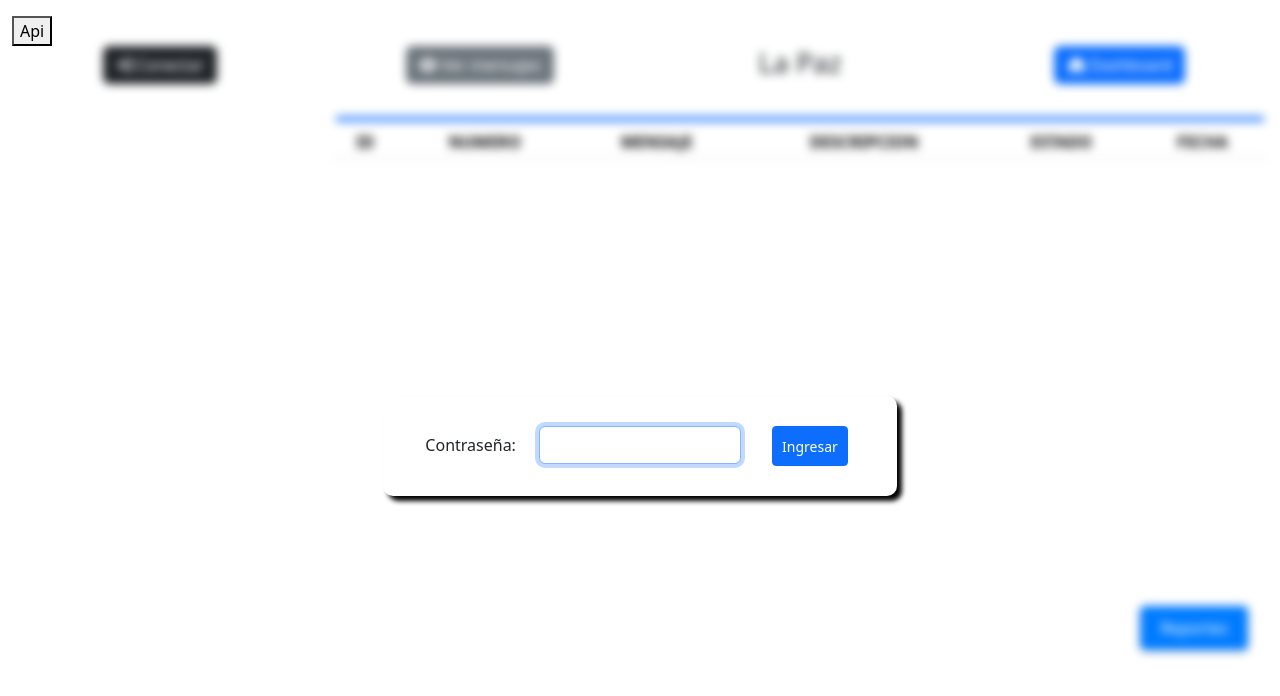
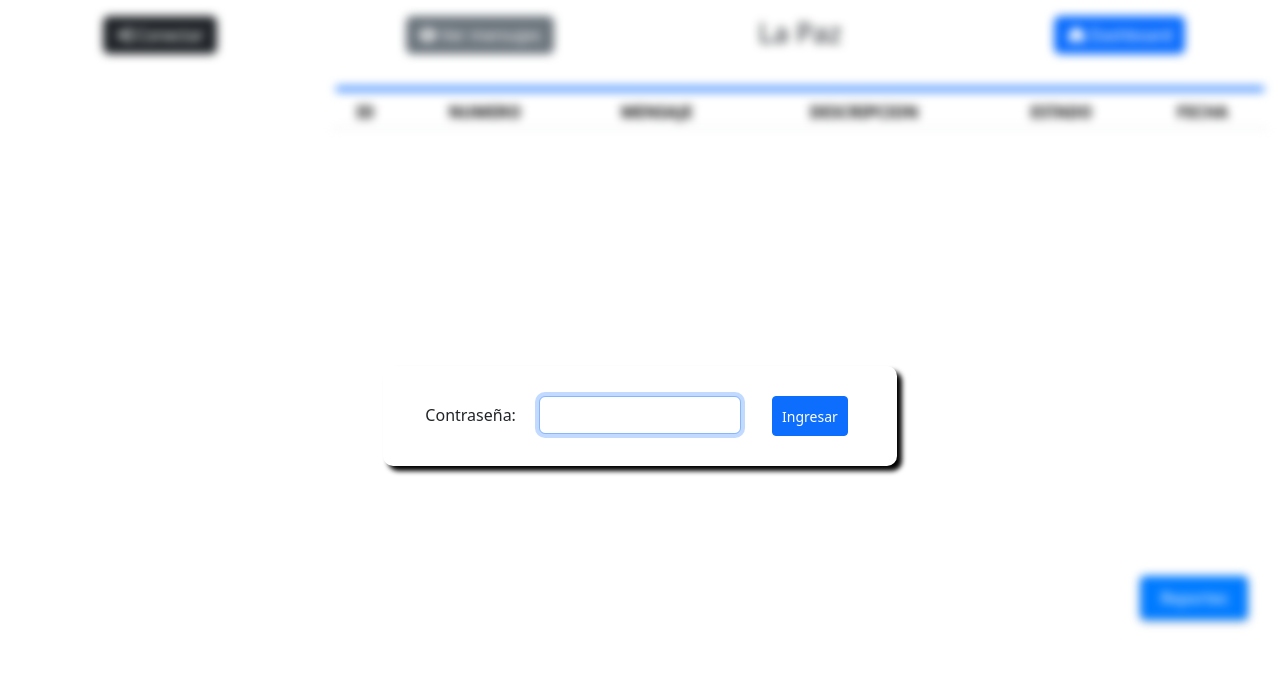
Before and after one commit to Alvaro181529/WebAutoWhats, a website: page src/city/lapaz/index.html in a window 1280 px wide. Drawn offline with nearby package versions, Linux system fonts and the light colour scheme; no server answers.

Commit message:
actualizacion

```diff
--- a/src/city/lapaz/index.html
+++ b/src/city/lapaz/index.html
@@ -24,7 +24,6 @@
 </head>
 
 <body class="container-fluid mt-3">
-    <button id="api">Api</button>
     <div id="overlay">
         <form class="row" id="getPass" method="post">
             <div id="login-container" class="row">
```
